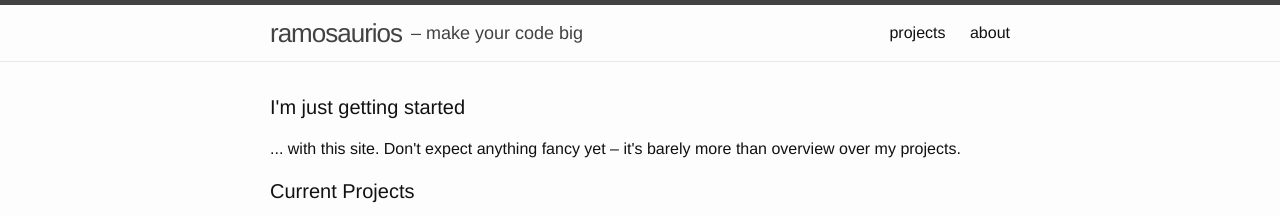
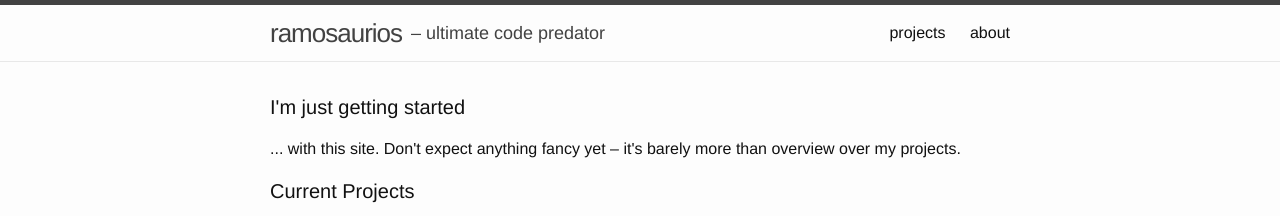
Before and after one commit to WolfgangRamos/WolfgangRamos.github.io, a Jekyll site: the page built from index.html, in a window 1280 px wide. Shown: the top 216 px of the page. Built offline with Jekyll 4.4.1, drawn with Linux system fonts in a browser that asks for light colours.

```diff
--- a/_config.yml
+++ b/_config.yml
@@ -7,10 +7,10 @@
 
 # Site settings
 title: "ramosaurios"
-subtitle: "make your code big"
+subtitle: "ultimate code predator"
 email: webmaster@ramosarhuis.de
 description: > # this means to ignore newlines until "baseurl:"
-  wolfgang's website
+  an overview about me and my projects
 baseurl: "" # the subpath of your site, e.g. /blog
 url: "http://ramosarhuis.de" # the base hostname & protocol for your site
 # twitter_username: jekyllrb
```
